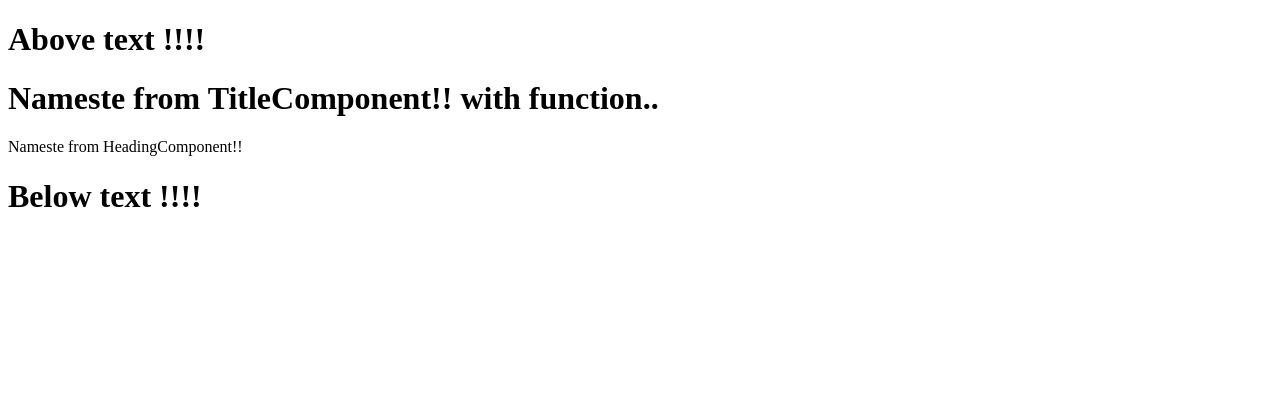
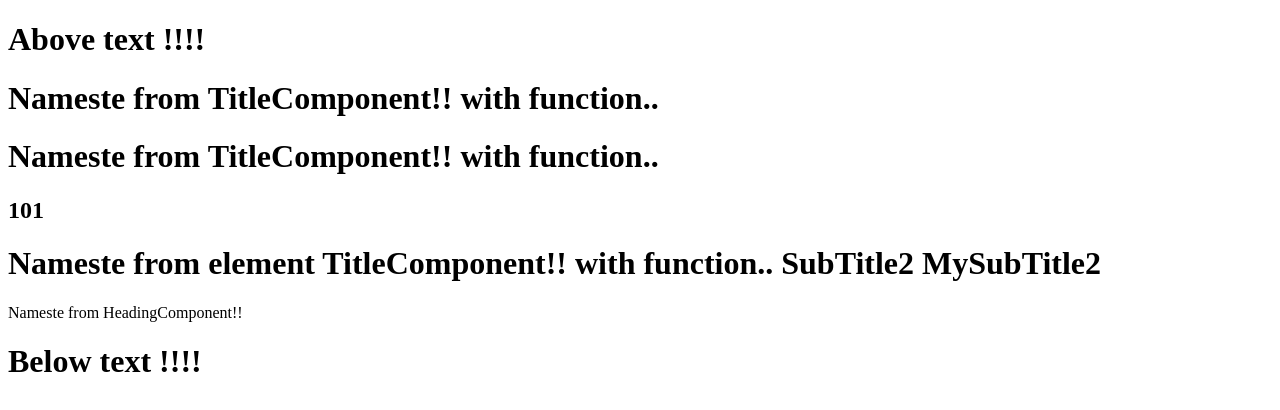
Before and after one commit to udaykumarburgula2k/namaste-react-uday, a React (Vite) app: page / in a window 1280 px wide. Shown: the top 410 px of the page. Built offline with nearby package versions, Linux system fonts and the light colour scheme.

Commit message:
react element and react component, react composition

```diff
--- a/App.js
+++ b/App.js
@@ -43,6 +43,26 @@ const Title = function() {
                 );
 }
 
+const SubTitle2 = <span>MySubTitle2</span>;
+
+// React element Title2
+const Title2 =  (
+                <h1>
+                    Nameste from element TitleComponent!! with function..
+                    SubTitle2 {SubTitle2}
+                </h1>
+                );
+
+/*
+
+const response = fetch("https://api.example.com/data");
+
+{response} <- if it returns some response it will prevent cross site scripting attacks.
+              React santizes the data before rendering it to the DOM.
+*/
+
+
+const number = 100;
 
 // component composition - using one component inside another component
 
@@ -51,6 +71,10 @@ const HeadingComponent = () => {
     return (
         <div>
             <Title />
+            <Title >Overriding Title</Title> {/* you can override component content using children props */}
+            <h2>{number+1}</h2> {/* embedding JavaScript expression inside JSX using {} */}
+            {console.log("Inside JSX")} {/* you can also use statements like console.log inside JSX */}
+            {Title2} {/* embedding React element inside JSX */}
             Nameste from HeadingComponent!!
         </div>
     );
@@ -62,6 +86,10 @@ const HeadingComponent2 = () => (
         Nameste JSX--
     </h1>);
 
+/*
+It will infinite loop if you add HeadingComponent in Title & add Title in HeadingComponent
+*/
+
 // React Functional Component - Equivalent to above code - single line JSX does not need parentheses
 const HeadingComponent3 = () => <h1 id="jsx-heading" className="header" tabIndex="2" >Nameste JSX--</h1>;
 
```
